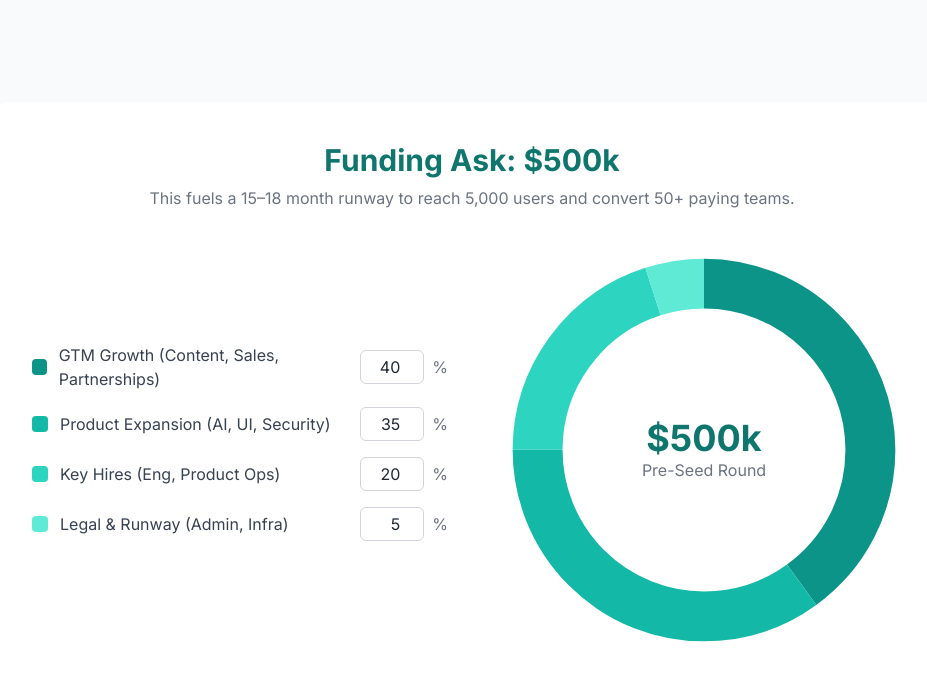
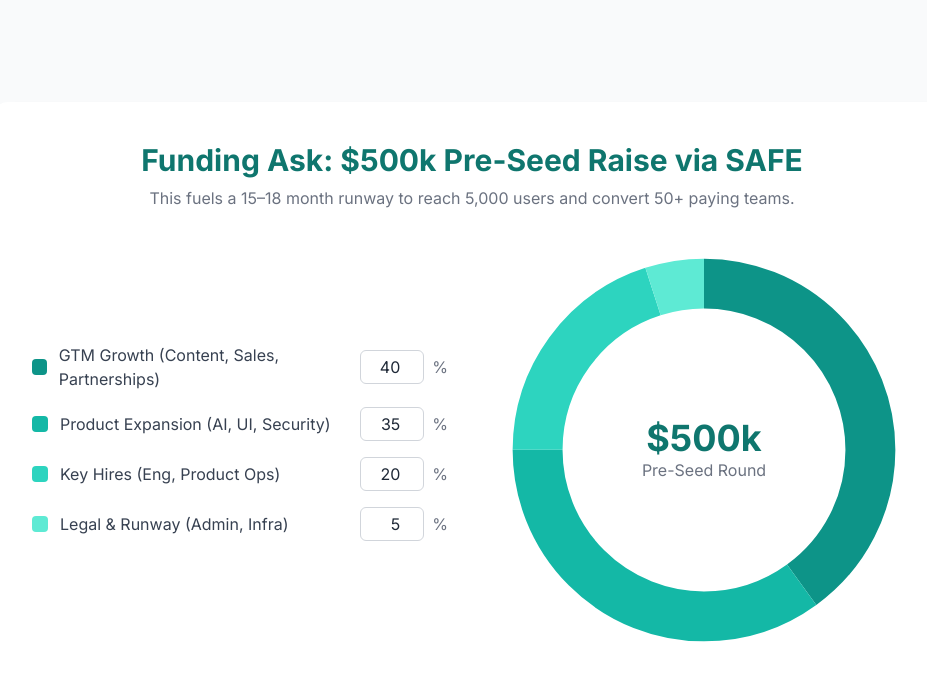
Before and after one commit to ronniearistil/Finnixpro-funding-ask, a plain HTML site: page index.html in a window 1280 px wide. Shown: the whole page, without its empty margins (168-1095 px from the left). Drawn offline with nearby package versions, Linux system fonts and the light colour scheme.

Commit message:
Update index.html

```diff
--- a/index.html
+++ b/index.html
@@ -66,7 +66,7 @@
 <body>
 
   <div id="chart-container">
-    <h1 class="text-3xl font-bold text-center text-teal-700 mb-2">Funding Ask: $500k</h1>
+    <h1 class="text-3xl font-bold text-center text-teal-700 mb-2">Funding Ask: $500k Pre-Seed Raise via SAFE</h1>
     <p class="text-center text-gray-500 mb-8">This fuels a 15–18 month runway to reach 5,000 users and convert 50+ paying teams.</p>
 
     <div class="grid grid-cols-1 md:grid-cols-2 gap-12 items-center">
```
